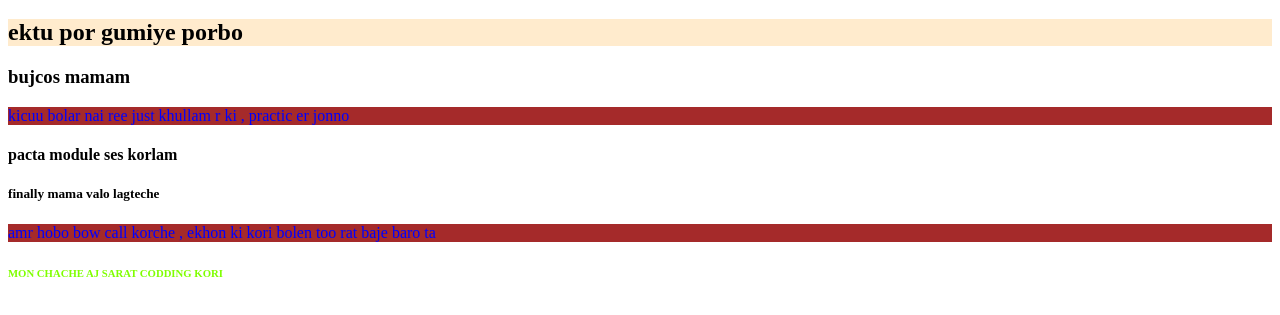
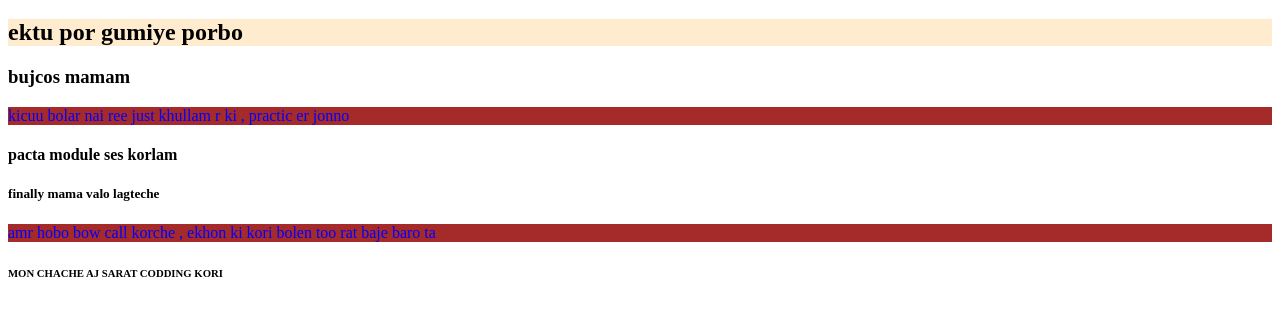
Before and after one commit to MamaurHasan2/my-third-repo, a plain HTML site: page index.html in a window 1280 px wide. Shown: the part 61-376 px from the top of the page. Drawn offline with Linux system fonts and the light colour scheme.

Commit message:
common comment

```diff
--- a/style.css
+++ b/style.css
@@ -10,5 +10,5 @@ p{
     background-color: brown;
 }
 h6{
-    color: chartreuse;
+    color: ;
 }
```
